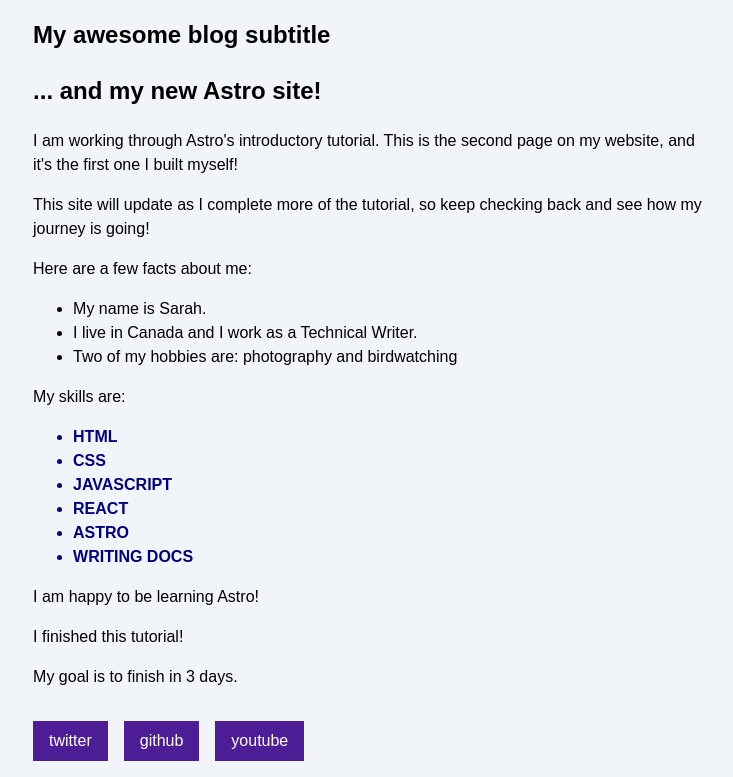
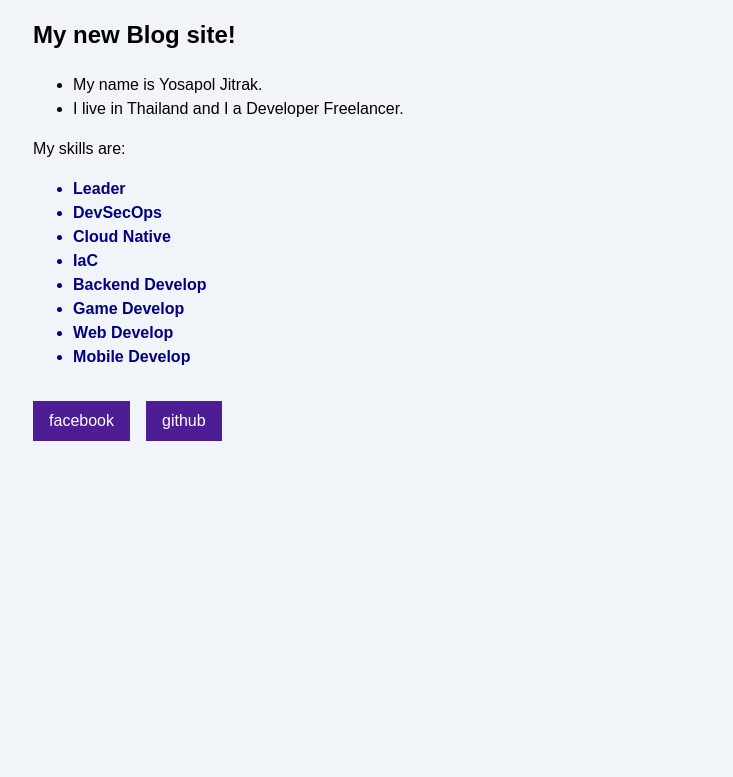
Before and after one commit to Eji4h/astro-tutorial, an Astro site: page /about in a window 1280 px wide. Shown: the part 194-971 px from the top of the page, without its empty margins (267-1000 px from the left). After the commit the page ends 800 px from the top, so only its background shows below. Built offline with nearby package versions, Linux system fonts and the light colour scheme; Astro itself is replaced by a stand-in of ours.

Commit message:
feat: 🎸 update profile

```diff
--- a/src/components/Footer.astro
+++ b/src/components/Footer.astro
@@ -1,6 +1,7 @@
 ---
-import Social from './Social.astro';
+import Social from "./Social.astro";
 ---
+
 <style>
   footer {
     display: flex;
@@ -10,7 +11,6 @@ import Social from './Social.astro';
 </style>
 
 <footer>
-	<Social platform="twitter" username="astrodotbuild" />
-  <Social platform="github" username="withastro" />
-  <Social platform="youtube" username="astrodotbuild" />
+  <Social platform="facebook" username="yosapol.jitrak" />
+  <Social platform="github" username="Eji4h" />
 </footer>
--- a/src/pages/about.astro
+++ b/src/pages/about.astro
@@ -3,69 +3,42 @@ import BaseLayout from "../layouts/BaseLayout.astro";
 const pageTitle = "About Me";
 
 const identity = {
-	firstName: "Sarah",
-	country: "Canada",
-	occupation: "Technical Writer",
-	hobbies: ["photography", "birdwatching", "baseball"],
+	name: "Yosapol Jitrak",
+	country: "Thailand",
+	occupation: "Developer Freelancer",
 };
 
-const skills = ["HTML", "CSS", "JavaScript", "React", "Astro", "Writing Docs"];
-const happy = true;
-const finished = true;
-const goal = 3;
-
+const skills = [
+	"Leader",
+	"DevSecOps",
+	"Cloud Native",
+	"IaC",
+	"Backend Develop",
+	"Game Develop",
+	"Web Develop",
+	"Mobile Develop",
+];
 const skillColor = "navy";
 const fontWeight = "bold";
-const textCase = "uppercase";
 ---
 
 <BaseLayout pageTitle={pageTitle}>
-	<style define:vars={{ skillColor, fontWeight, textCase }}>
+	<style define:vars={{ skillColor, fontWeight }}>
 		.skill {
 			color: var(--skillColor);
 			font-weight: var(--fontWeight);
-			text-transform: var(--textCase);
 		}
 	</style>
-	<h2>My awesome blog subtitle</h2>
-	<h2>... and my new Astro site!</h2>
+	<h2>My new Blog site!</h2>
 
-	<p>
-		I am working through Astro's introductory tutorial. This is the second page
-		on my website, and it's the first one I built myself!
-	</p>
-
-	<p>
-		This site will update as I complete more of the tutorial, so keep checking
-		back and see how my journey is going!
-	</p>
-	<p>Here are a few facts about me:</p>
 	<ul>
-		<li>My name is {identity.firstName}.</li>
+		<li>My name is {identity.name}.</li>
 		<li>
-			I live in {identity.country} and I work as a {identity.occupation}.
+			I live in {identity.country} and I a {identity.occupation}.
 		</li>
-		{
-			identity.hobbies.length >= 2 && (
-				<li>
-					Two of my hobbies are: {identity.hobbies[0]} and {identity.hobbies[1]}
-				</li>
-			)
-		}
 	</ul>
 	<p>My skills are:</p>
 	<ul>
 		{skills.map((skill) => <li class="skill">{skill}</li>)}
 	</ul>
-	{happy && <p>I am happy to be learning Astro!</p>}
-
-	{finished && <p>I finished this tutorial!</p>}
-
-	{
-		goal === 3 ? (
-			<p>My goal is to finish in 3 days.</p>
-		) : (
-			<p>My goal is not 3 days.</p>
-		)
-	}
 </BaseLayout>
```
